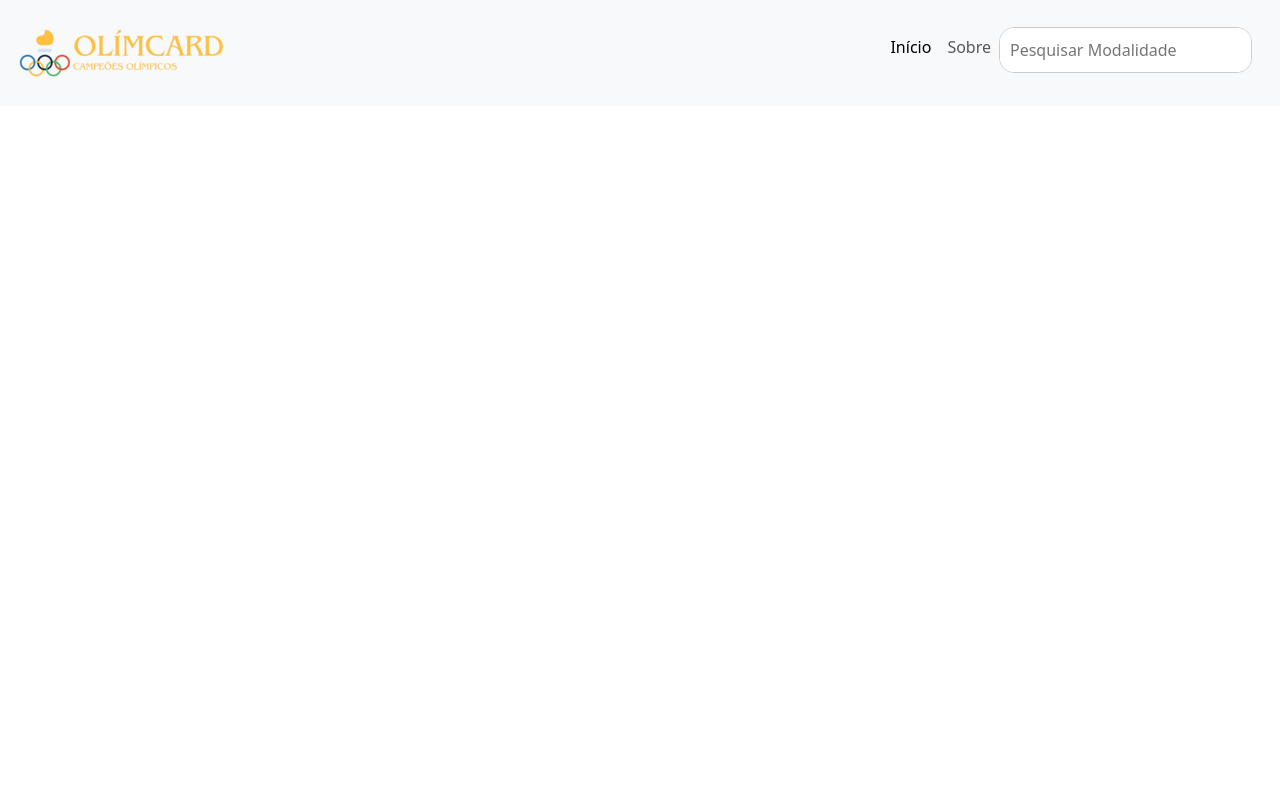
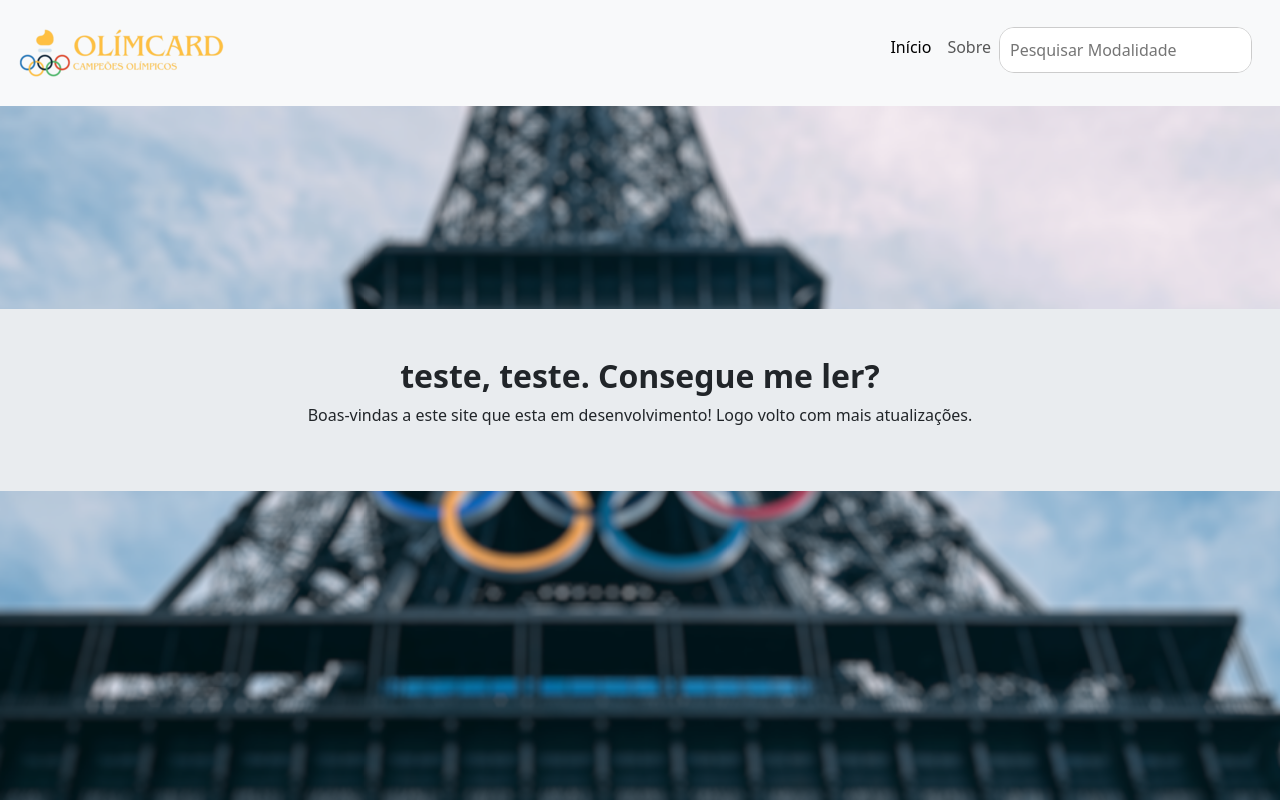
Before and after one commit to Mardevoon/OL-MCART, a plain HTML site: page index.html in a window 1280 px wide. Drawn offline with nearby package versions, Linux system fonts and the light colour scheme.

Commit message:
Primeriro banner feito

```diff
--- a/index.html
+++ b/index.html
@@ -54,6 +54,20 @@
         </nav>
     </header>
 
+    <main>
+        <!--Banner de entrada-->
+        <section class="banners banner-1 d-flex flex-column justify-content-center text-center">
+            <div class="banners-titulo bg-body-secondary py-5">
+                <h2 class="fw-bold">teste, teste. Consegue me ler?</h2>
+                <p>Boas-vindas a este site que esta em desenvolvimento! Logo volto com mais atualizações.</p>
+            </div>
+        </section>
+
+    </main>
+    <footer>
+
+    </footer>
+
     <script src="https://cdn.jsdelivr.net/npm/bootstrap@5.3.2/dist/js/bootstrap.bundle.min.js"
         integrity="sha384-C6RzsynM9kWDrMNeT87bh95OGNyZPhcTNXj1NW7RuBCsyN/o0jlpcV8Qyq46cDfL"
         crossorigin="anonymous"></script>
--- a/styles.css
+++ b/styles.css
@@ -1,4 +1,3 @@
-
   .search-bar {
     max-width: 1400px;
     margin: 0 auto;
@@ -15,3 +14,20 @@
     padding: 10px;
     width: 100%;
   }
+
+  .banner-1{
+    background-image: url(./assets/banner-1.png);
+}
+
+.banners{
+    width: 100%;
+    height: 100vh;
+    background-repeat: no-repeat;
+    background-size: cover;
+    background-position: center;
+    background-attachment: fixed;
+}
+
+.banners-titulo{
+    opacity: 1;
+}
```
Also changed, not shown: assets/banner-1.png (added).
